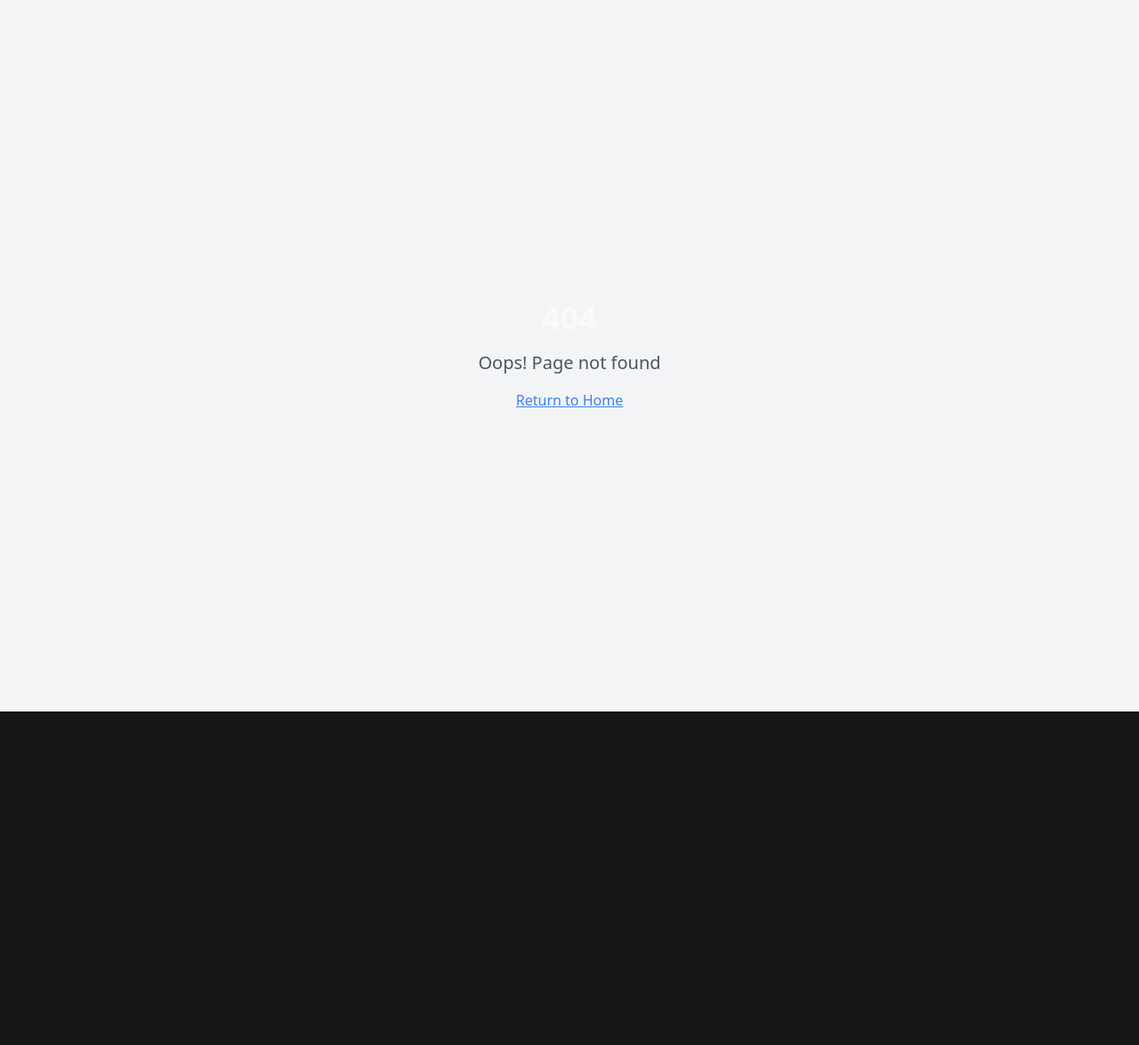
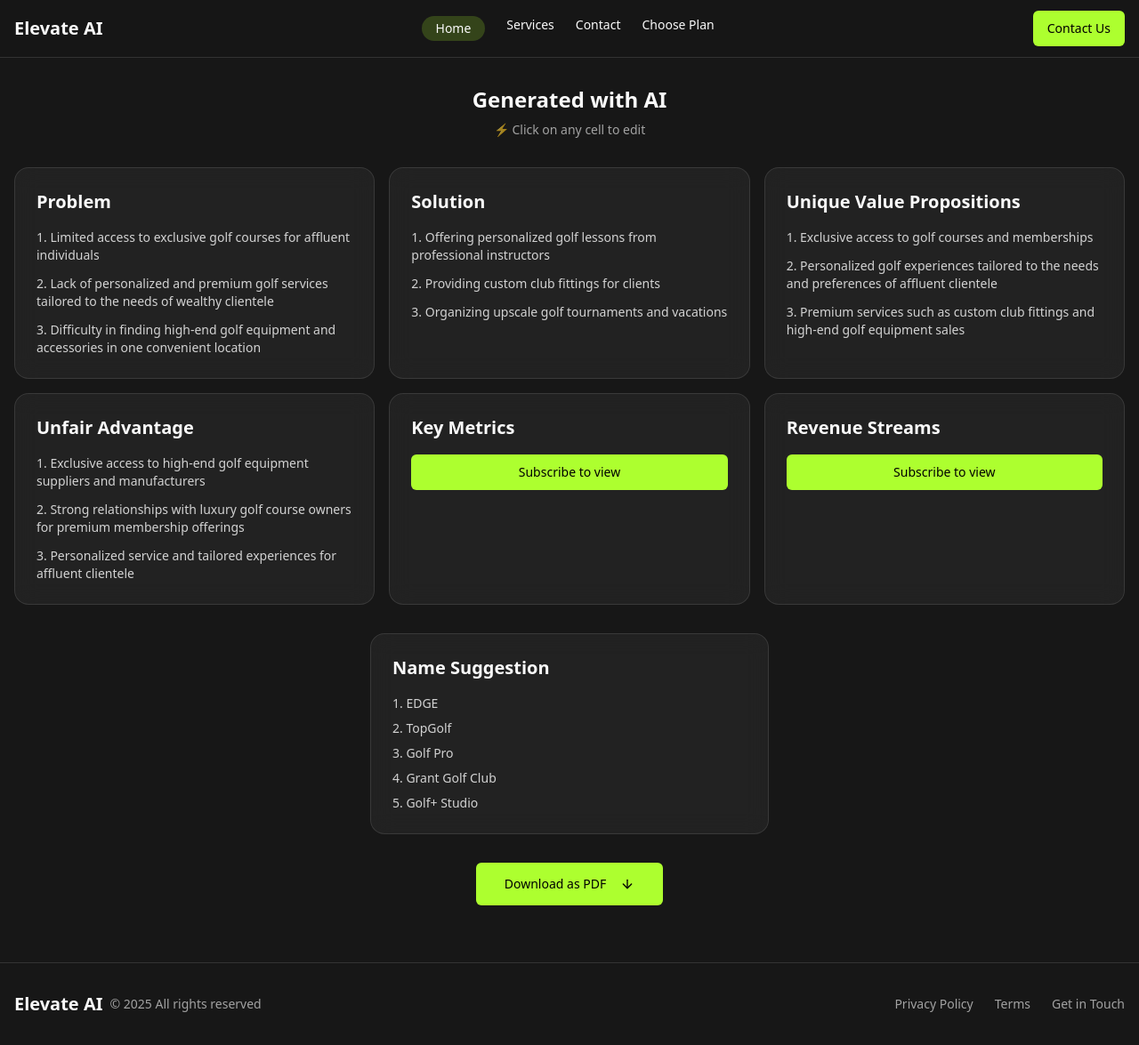
Before and after one commit to Prathamesh-Bhaskar/darktheme-tale-, a React (Vite) app: page /business-canvas in a window 1280 px wide. Before the commit this address had no page. Shown: the whole page at 89% size. Before the commit the page ends 800 px from the top, so only its background shows below. Built offline with nearby package versions, Linux system fonts and the light colour scheme.

Commit message:
Add business canvas page
This commit adds a new page at the `/business-canvas` route.  The page will use Tailwind CSS, Shadcn React Icons, and React. The theme will be dark.  The UI will be similar to the existing website.

```diff
--- a/src/App.tsx
+++ b/src/App.tsx
@@ -1,9 +1,11 @@
+
 import { Toaster } from "@/components/ui/toaster";
 import { Toaster as Sonner } from "@/components/ui/sonner";
 import { TooltipProvider } from "@/components/ui/tooltip";
 import { QueryClient, QueryClientProvider } from "@tanstack/react-query";
 import { BrowserRouter, Routes, Route } from "react-router-dom";
 import Index from "./pages/Index";
+import BusinessCanvas from "./pages/BusinessCanvas";
 import NotFound from "./pages/NotFound";
 
 const queryClient = new QueryClient();
@@ -16,6 +18,7 @@ const App = () => (
       <BrowserRouter>
         <Routes>
           <Route path="/" element={<Index />} />
+          <Route path="/business-canvas" element={<BusinessCanvas />} />
           {/* ADD ALL CUSTOM ROUTES ABOVE THE CATCH-ALL "*" ROUTE */}
           <Route path="*" element={<NotFound />} />
         </Routes>
--- /dev/null
+++ b/src/pages/BusinessCanvas.tsx
@@ -0,0 +1,180 @@
+
+import { ArrowDown } from "lucide-react";
+import { motion } from "framer-motion";
+import { Button } from "@/components/ui/button";
+
+const BusinessCanvas = () => {
+  return (
+    <div className="min-h-screen flex flex-col">
+      {/* Navbar */}
+      <nav className="fixed w-full top-0 z-50 backdrop-blur-lg bg-background/80 border-b border-border">
+        <div className="container mx-auto px-4 h-16 flex items-center justify-between">
+          <a href="/" className="text-xl font-semibold">
+            Elevate AI
+          </a>
+          <div className="hidden md:flex space-x-6">
+            <a href="/" className="text-sm bg-accent/20 px-4 py-1 rounded-full">
+              Home
+            </a>
+            <a href="#" className="text-sm hover:text-accent transition-colors">
+              Services
+            </a>
+            <a href="#" className="text-sm hover:text-accent transition-colors">
+              Contact
+            </a>
+            <a href="#" className="text-sm hover:text-accent transition-colors">
+              Choose Plan
+            </a>
+          </div>
+          <Button className="bg-accent hover:bg-accent-hover text-black font-medium">
+            Contact Us
+          </Button>
+        </div>
+      </nav>
+
+      {/* Main Content */}
+      <main className="pt-24 pb-16 container mx-auto px-4">
+        <div className="text-center mb-8">
+          <h1 className="text-2xl font-bold mb-2">Generated with AI</h1>
+          <p className="text-white/60 text-sm">⚡ Click on any cell to edit</p>
+        </div>
+
+        {/* Business Canvas Grid */}
+        <div className="grid grid-cols-1 md:grid-cols-3 gap-4 mb-8">
+          {/* Problem */}
+          <motion.div
+            initial={{ opacity: 0, y: 20 }}
+            animate={{ opacity: 1, y: 0 }}
+            className="glass-card p-6 rounded-2xl"
+          >
+            <h2 className="text-xl font-semibold mb-4">Problem</h2>
+            <ul className="space-y-3 text-sm text-white/80">
+              <li>1. Limited access to exclusive golf courses for affluent individuals</li>
+              <li>2. Lack of personalized and premium golf services tailored to the needs of wealthy clientele</li>
+              <li>3. Difficulty in finding high-end golf equipment and accessories in one convenient location</li>
+            </ul>
+          </motion.div>
+
+          {/* Solution */}
+          <motion.div
+            initial={{ opacity: 0, y: 20 }}
+            animate={{ opacity: 1, y: 0 }}
+            transition={{ delay: 0.1 }}
+            className="glass-card p-6 rounded-2xl"
+          >
+            <h2 className="text-xl font-semibold mb-4">Solution</h2>
+            <ul className="space-y-3 text-sm text-white/80">
+              <li>1. Offering personalized golf lessons from professional instructors</li>
+              <li>2. Providing custom club fittings for clients</li>
+              <li>3. Organizing upscale golf tournaments and vacations</li>
+            </ul>
+          </motion.div>
+
+          {/* Unique Value Propositions */}
+          <motion.div
+            initial={{ opacity: 0, y: 20 }}
+            animate={{ opacity: 1, y: 0 }}
+            transition={{ delay: 0.2 }}
+            className="glass-card p-6 rounded-2xl"
+          >
+            <h2 className="text-xl font-semibold mb-4">Unique Value Propositions</h2>
+            <ul className="space-y-3 text-sm text-white/80">
+              <li>1. Exclusive access to golf courses and memberships</li>
+              <li>2. Personalized golf experiences tailored to the needs and preferences of affluent clientele</li>
+              <li>3. Premium services such as custom club fittings and high-end golf equipment sales</li>
+            </ul>
+          </motion.div>
+
+          {/* Unfair Advantage */}
+          <motion.div
+            initial={{ opacity: 0, y: 20 }}
+            animate={{ opacity: 1, y: 0 }}
+            transition={{ delay: 0.3 }}
+            className="glass-card p-6 rounded-2xl"
+          >
+            <h2 className="text-xl font-semibold mb-4">Unfair Advantage</h2>
+            <ul className="space-y-3 text-sm text-white/80">
+              <li>1. Exclusive access to high-end golf equipment suppliers and manufacturers</li>
+              <li>2. Strong relationships with luxury golf course owners for premium membership offerings</li>
+              <li>3. Personalized service and tailored experiences for affluent clientele</li>
+            </ul>
+          </motion.div>
+
+          {/* Key Metrics */}
+          <motion.div
+            initial={{ opacity: 0, y: 20 }}
+            animate={{ opacity: 1, y: 0 }}
+            transition={{ delay: 0.4 }}
+            className="glass-card p-6 rounded-2xl"
+          >
+            <h2 className="text-xl font-semibold mb-4">Key Metrics</h2>
+            <Button className="w-full bg-accent hover:bg-accent-hover text-black">
+              Subscribe to view
+            </Button>
+          </motion.div>
+
+          {/* Revenue Streams */}
+          <motion.div
+            initial={{ opacity: 0, y: 20 }}
+            animate={{ opacity: 1, y: 0 }}
+            transition={{ delay: 0.5 }}
+            className="glass-card p-6 rounded-2xl"
+          >
+            <h2 className="text-xl font-semibold mb-4">Revenue Streams</h2>
+            <Button className="w-full bg-accent hover:bg-accent-hover text-black">
+              Subscribe to view
+            </Button>
+          </motion.div>
+        </div>
+
+        {/* Name Suggestion */}
+        <motion.div
+          initial={{ opacity: 0, y: 20 }}
+          animate={{ opacity: 1, y: 0 }}
+          transition={{ delay: 0.6 }}
+          className="glass-card p-6 rounded-2xl mb-8 max-w-md mx-auto"
+        >
+          <h2 className="text-xl font-semibold mb-4">Name Suggestion</h2>
+          <ul className="space-y-2 text-sm text-white/80">
+            <li>1. EDGE</li>
+            <li>2. TopGolf</li>
+            <li>3. Golf Pro</li>
+            <li>4. Grant Golf Club</li>
+            <li>5. Golf+ Studio</li>
+          </ul>
+        </motion.div>
+
+        {/* Download Button */}
+        <div className="text-center">
+          <Button className="bg-accent hover:bg-accent-hover text-black font-medium px-8 py-6">
+            Download as PDF
+            <ArrowDown className="ml-2 h-4 w-4" />
+          </Button>
+        </div>
+      </main>
+
+      {/* Footer */}
+      <footer className="py-8 border-t border-border mt-auto">
+        <div className="container mx-auto px-4 flex flex-col md:flex-row justify-between items-center">
+          <div className="flex items-center space-x-2 mb-4 md:mb-0">
+            <span className="text-xl font-semibold">Elevate AI</span>
+            <span className="text-sm text-white/60">© {new Date().getFullYear()} All rights reserved</span>
+          </div>
+          <div className="flex space-x-6">
+            <a href="#" className="text-sm text-white/60 hover:text-white transition-colors">
+              Privacy Policy
+            </a>
+            <a href="#" className="text-sm text-white/60 hover:text-white transition-colors">
+              Terms
+            </a>
+            <a href="#" className="text-sm text-white/60 hover:text-white transition-colors">
+              Get in Touch
+            </a>
+          </div>
+        </div>
+      </footer>
+    </div>
+  );
+};
+
+export default BusinessCanvas;
```
